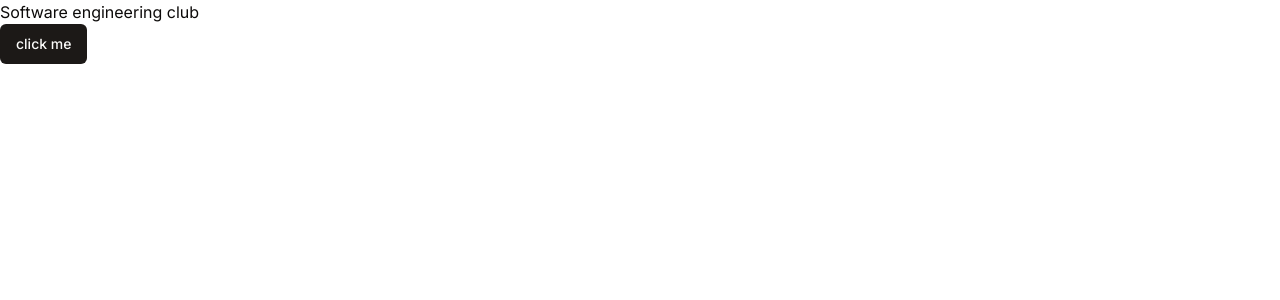
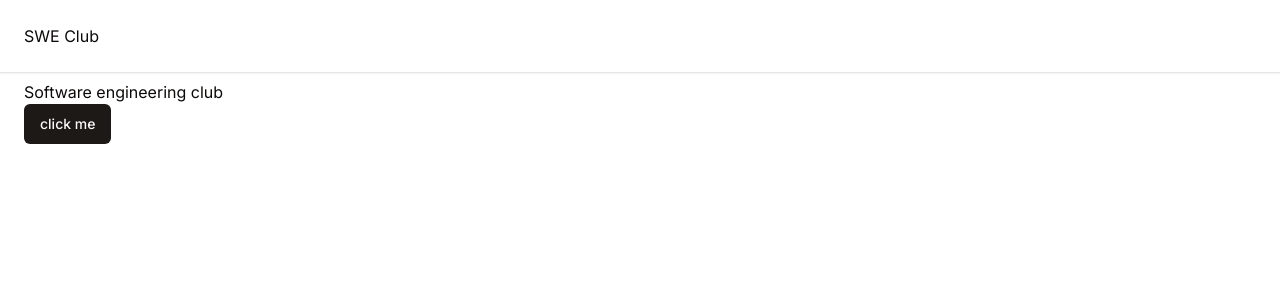
Before and after one commit to SWC-Software-Engineering-Club/SWE-Club-Website, a Next.js app: page / in a window 1280 px wide. Shown: the top 300 px of the page. Built offline with nearby package versions, Linux system fonts and the light colour scheme.

Commit message:
starting the navbar component

```diff
--- a/app/layout.tsx
+++ b/app/layout.tsx
@@ -1,6 +1,7 @@
 import type { Metadata } from 'next'
 import { Inter } from 'next/font/google'
 import './globals.css'
+import Navbar from '@/components/nav'
 
 const inter = Inter({ subsets: ['latin'] })
 
@@ -16,7 +17,12 @@ export default function RootLayout({
 }) {
   return (
     <html lang="en">
-      <body className={inter.className}>{children}</body>
+      <body className={inter.className}>
+        <main className='max-w-10xl mx-auto'>
+          <Navbar />
+          {children}
+        </main>
+      </body>
     </html>
   )
 }
--- a/app/page.tsx
+++ b/app/page.tsx
@@ -12,7 +12,7 @@ const handleClick = () => {
 }
 
   return (
-    <div>
+    <div className='p-6 pt-20'>
       {/* css html: tsx  */}
       Software engineering club
       <br />
--- /dev/null
+++ b/components/nav.tsx
@@ -0,0 +1,12 @@
+const Navbar = () => {
+    return (
+      <nav className="w-full p-6 flex fixed justify-between border-b shadow-sm">
+       <div>
+        SWE Club
+       </div>
+       {/* <div></div> */}
+      </nav>
+    );
+}
+
+export default Navbar;
```
